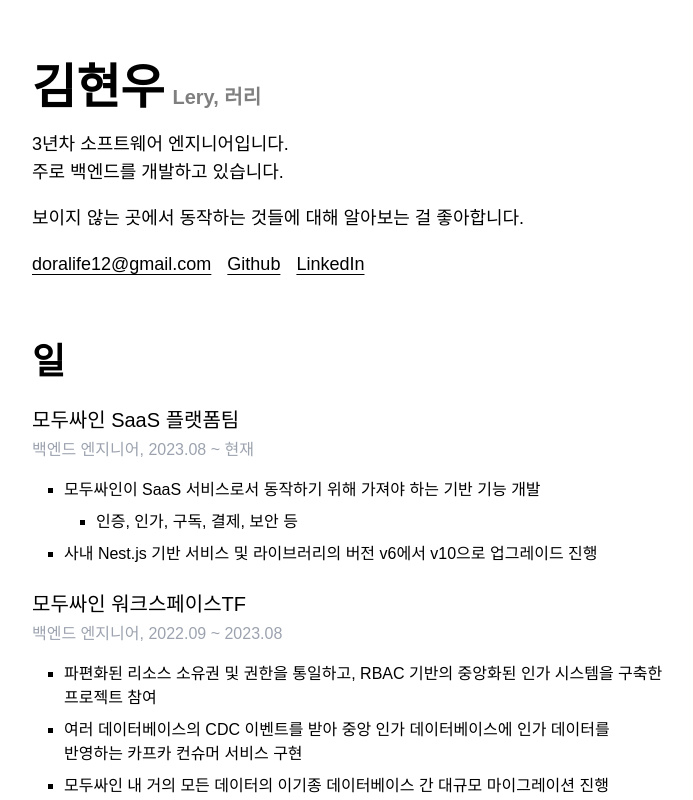
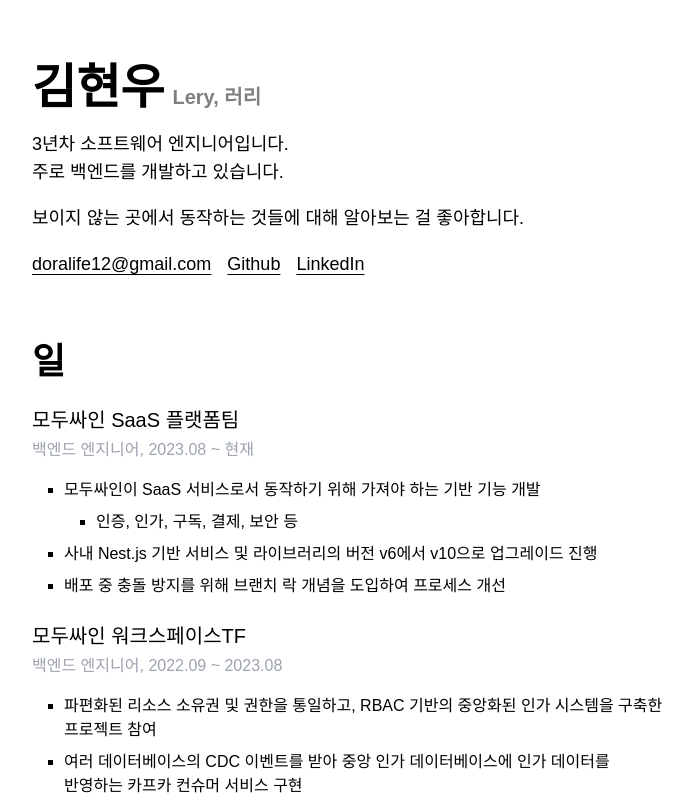
Before and after one commit to cpprhtn/about, a Next.js app: page / in a window 1280 px wide. Shown: the top 800 px of the page, without its empty margins (288-981 px from the left). Built offline with nearby package versions, Linux system fonts and the light colour scheme; a web font is replaced by a local one.

Commit message:
feat: 일 섹션 내용 추가

```diff
--- a/app/page.tsx
+++ b/app/page.tsx
@@ -20,6 +20,9 @@
           <li>
             사내 Nest.js 기반 서비스 및 라이브러리의 버전 v6에서 v10으로
             업그레이드 진행
+          </li>
+          <li>
+            배포 중 충돌 방지를 위해 브랜치 락 개념을 도입하여 프로세스 개선
           </li>
         </ul>
       </ActivityItemContainer>
```
